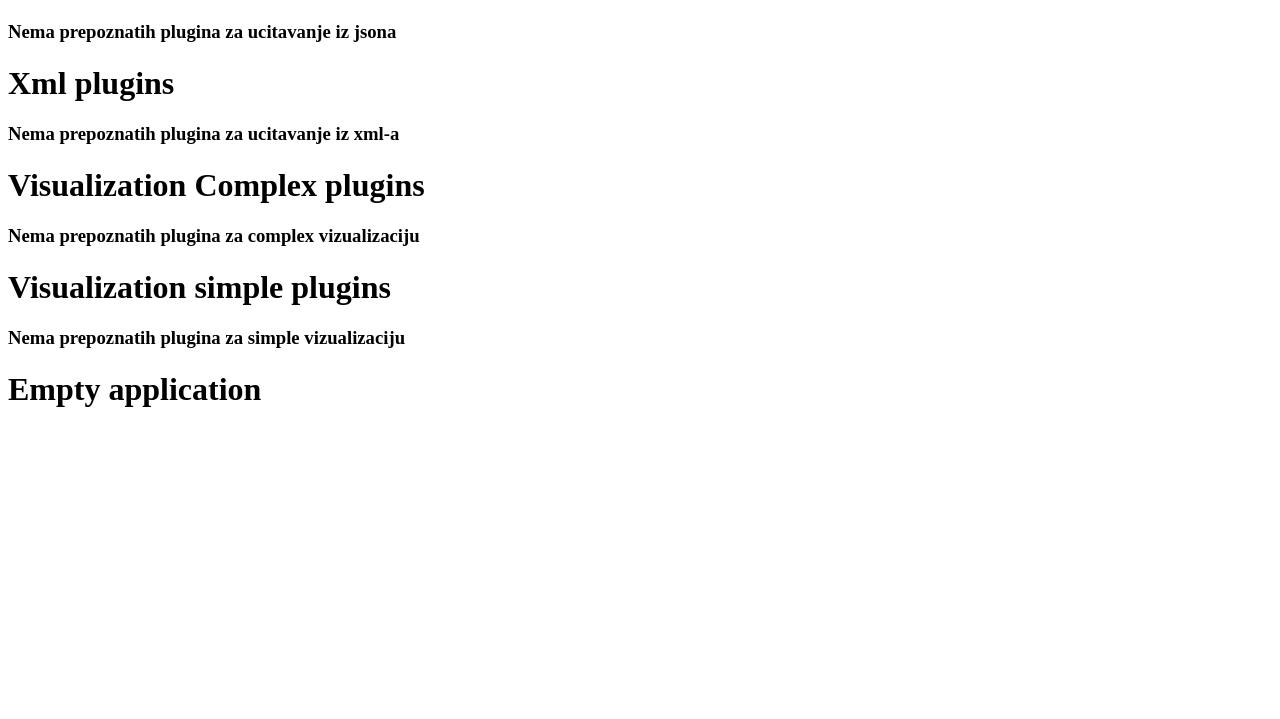
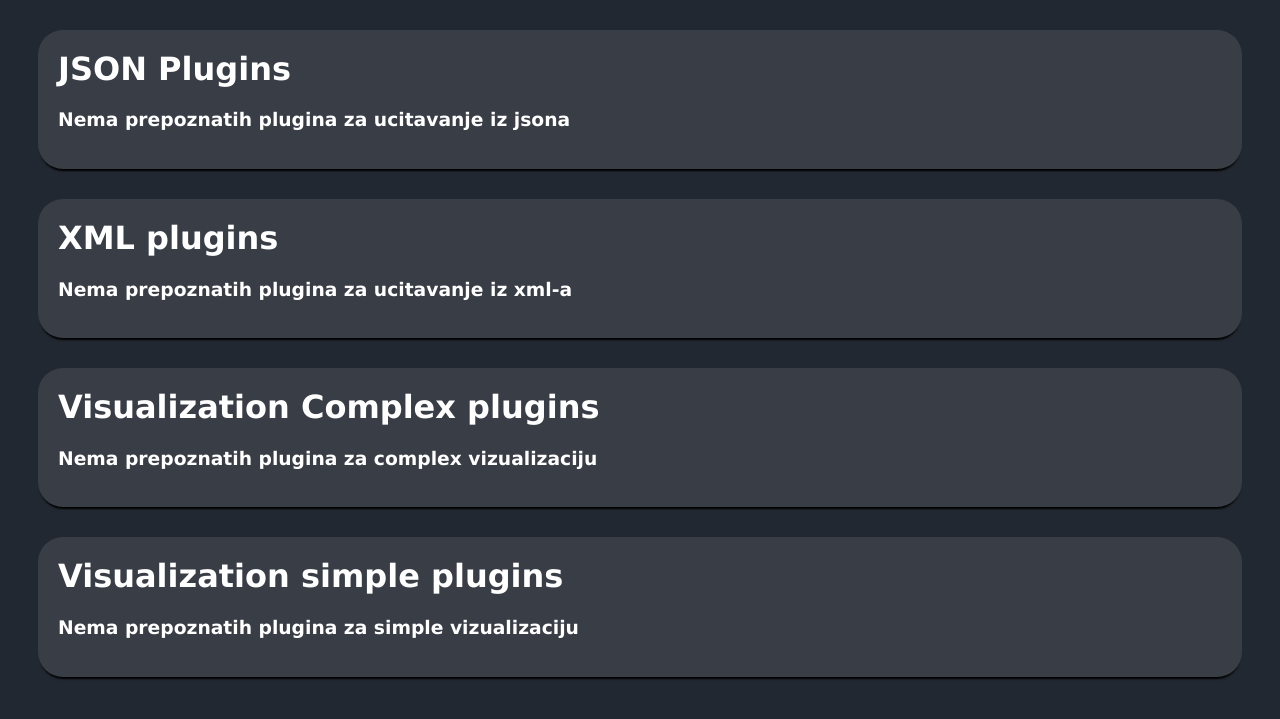
Before and after one commit to ThreeAmigosCoding/tim14, a Django app: template D3Core/core_app/templates/base.html in a window 1280 px wide. Shown: the top 719 px of the page. Run offline with Django 3.2, Linux system fonts and the light colour scheme; the template is opened without the code that fills it, so the values that code supplies are empty; parts of the project's set-up code (start-up, migrations or seed data) failed here and were passed over.

Commit message:
#6 Created app layout

```diff
--- a/D3Core/core_app/apps.py
+++ b/D3Core/core_app/apps.py
@@ -8,14 +8,12 @@ class CoreAppConfig(AppConfig):
     xml_parser_plugin = []
     simple_visualization_plugin = []
     complex_visualization_plugin = []
-    testiranje="aaa"
 
     def ready(self):
         self.json_parser_plugin = load_plugins("parsers_json")
         self.xml_parser_plugin = load_plugins("parsers_xml")
         self.simple_visualization_plugin = load_plugins("visualization_simple")
         self.complex_visualization_plugin = load_plugins("visualization_complex")
-        self.testiranje = "testiranjeeeeeeeee"
 
 
 def load_plugins(mark):
--- a/D3Core/core_app/static/style.css
+++ b/D3Core/core_app/static/style.css
@@ -2,25 +2,10 @@ svg{
   border:1px black solid;
   }
 
-.left {
-  margin: 0px;
-  float: left;
-  width: 30%;
 
+.plugin_container{
+    background-color: midnightblue;
 }
-.header, .footer{
-  background-color: lightblue;
-  clear: left;
-  width:100%;
-  border: solid black 1px;
-}
-
-.center{
- margin-left: 30%;
- width: 70%;
- border-left: solid black 1px;
-}
-
 
 .page{
   text-align: center;
--- a/D3Core/core_app/templates/base.html
+++ b/D3Core/core_app/templates/base.html
@@ -2,20 +2,48 @@
 <html lang="en">
 <head>
     <meta charset="UTF-8">
-    <!--Ucitavanje d3.js biblioteke moguce je na ovaj nacin.-->
     {% load static %}
-<!-- Download d3.v3.js from a website-->
-<!--    <script type="text/javascript" src="https://d3js.org/d3.v3.js"></script>-->
-<!-- Use local d3.v3.js -->
     <script type="text/javascript" src="{% static 'd3.v3.js' %}"></script>
     <link rel="stylesheet" href="{% static 'style.css' %}"/>
     <title>{{title}}</title>
+    <style>
+        body{
+            font-family: Verdana, sans-serif;
+            background-color: #222831;
+            color: white;
+        }
+        h1{
+            margin-top:0;
+        }
+        .plugin_container{
+            background-color: #393E46;
+            border-radius: 25px;
+            padding: 20px;
+            box-shadow: 0 4px 2px -2px black;
+            margin: 30px;
+        }
+        a{
+            font-size: larger;
+            color: white;
+        }
+        a:active{
+            color: white;
+            text-decoration: none;
+        }
+        a:link {
+            text-decoration: none;
+        }
+        a:visited{
+            text-decoration: none;
+        }
+
+    </style>
     {% block head_sadrzaj %}{% endblock %}
 </head>
 <body>
 
-    <div>
-        <h1> {{testiranje}} </h1>
+    <div class="plugin_container">
+        <h1>JSON Plugins</h1>
 
       {% if json_parser_plugin %}
          {% for p in json_parser_plugin %}
@@ -27,8 +55,8 @@
       {% endif %}
     </div>
 
-    <div>
-        <h1> Xml plugins </h1>
+    <div class="plugin_container">
+        <h1>XML plugins</h1>
       {% if xml_parser_plugin %}
          {% for p in xml_parser_plugin %}
             <!--Prikazivanje dostupnih plugina korisniku-->
@@ -39,8 +67,8 @@
       {% endif %}
     </div>
 
-    <div>
-        <h1> Visualization Complex plugins </h1>
+    <div class="plugin_container">
+        <h1>Visualization Complex plugins</h1>
       {% if complex_visualization_plugin %}
          {% for p in complex_visualization_plugin %}
             <!--Prikazivanje dostupnih plugina korisniku-->
@@ -51,8 +79,8 @@
       {% endif %}
     </div>
 
-    <div>
-        <h1> Visualization simple plugins </h1>
+    <div class="plugin_container">
+        <h1>Visualization simple plugins</h1>
       {% if simple_visualization_plugin %}
          {% for p in simple_visualization_plugin %}
             <!--Prikazivanje dostupnih plugina korisniku-->
@@ -63,7 +91,6 @@
       {% endif %}
     </div>
 
-    <h1>Empty application</h1>
     {% block content %}{% endblock %}
 </body>
 </html>
--- a/D3Core/core_app/views.py
+++ b/D3Core/core_app/views.py
@@ -14,14 +14,12 @@ def index(request):
     xml_parser_plugin = apps.get_app_config('core_app').xml_parser_plugin
     complex_visualization_plugin = apps.get_app_config('core_app').complex_visualization_plugin
     simple_visualization_plugin = apps.get_app_config('core_app').simple_visualization_plugin
-    testiranje = apps.get_app_config('core_app').testiranje
 
     return render(request, "index.html", {"title": "Index", "test_models": test_models,
                                           "json_parser_plugin": json_parser_plugin,
                                           "xml_parser_plugin": xml_parser_plugin,
                                           "complex_visualization_plugin": complex_visualization_plugin,
                                           "simple_visualization_plugin": simple_visualization_plugin,
-                                          "testiranje": testiranje,
                                           "nodes": nodes})
 
 
```
